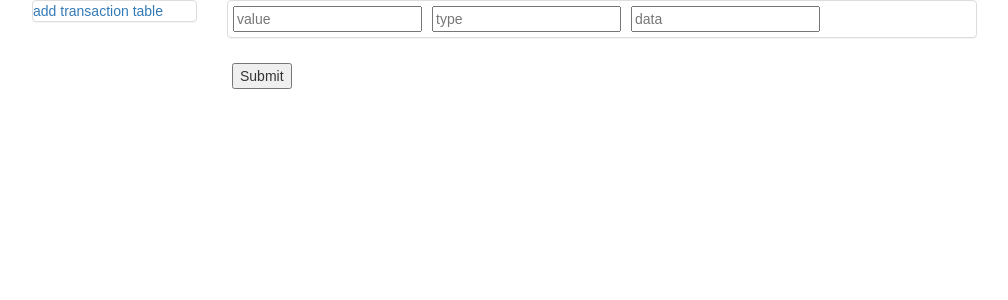
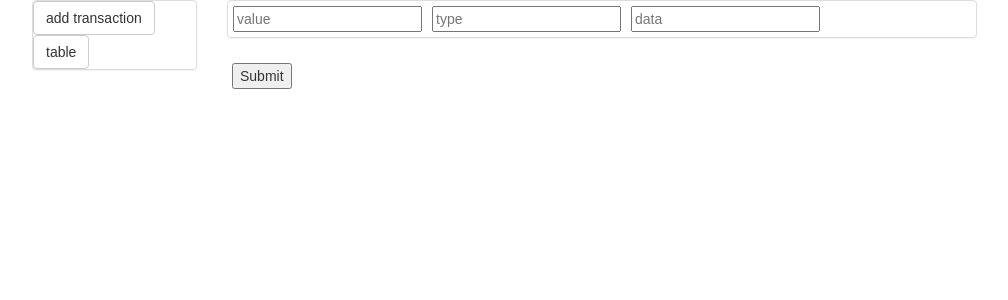
Before and after one commit to askesis/KitLab, a React (Create React App) app: page /form_add in a window 1280 px wide. Shown: the top 300 px of the page, without its empty margins (38-1046 px from the left). Built offline with nearby package versions, Linux system fonts and the light colour scheme.

Commit message:
I cant think of a name for the commit

```diff
--- a/src/menu.jsx
+++ b/src/menu.jsx
@@ -4,38 +4,14 @@ import { Panel, Button } from 'react-bootstrap';
 
 
 class Menu extends Component{
-  constructor(props){
-    super(props);
-
-    this.state = {
-      activeBtn:{},
-    }
-  }
-
-  handleBtnMenuActivity = btn =>{
-  //   this.setState({
-  //     activeBtn: {...this.state.activeBtn, [btn]:btn }
-  //   })
-   }
 
   render(){
-{/*
-    const btnMenuAdd = this.state.activeBtn['add'] ? 'primary' : 'default';bsStyle={btnMenuAdd}
-    const btnMenuTable = this.state.activeBtn['table'] ? 'primary' : 'default';
     return(
       <Panel>
-        <NavLink to='/form_add'><Button activeClassName="selected" onClick={ () => this.handleBtnMenuActivity('add') }  > add transaction </Button></NavLink>
-        <NavLink to='/'><Button activeClassName="selected" onClick={ () => this.handleBtnMenuActivity('table') } > table </Button></NavLink>
-      </Panel>
-    )*/}
-
-    return(
-      <Panel>
-       <NavLink to='/form_add' activeClassName="selected"> add transaction </NavLink>
-        <NavLink to='/' activeClassName="selected"> table </NavLink>
+        <NavLink to='/form_add'><Button > add transaction </Button></NavLink>
+        <NavLink to='/'><Button > table </Button></NavLink>
       </Panel>
     )
-
   }
 }
 
```
